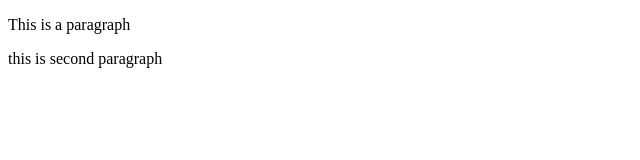
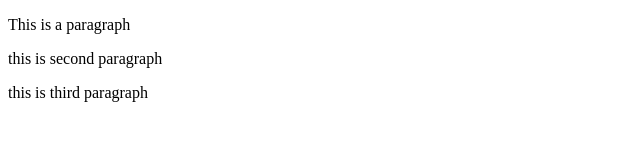
Before and after one commit to PraleshRajbhandari/git-test, a website: page index.html in a window 1280 px wide. Shown: the whole page, without its empty margins (0-640 px from the left). Drawn offline with Linux system fonts and the light colour scheme.

Commit message:
fourth commit

```diff
--- a/index.html
+++ b/index.html
@@ -8,5 +8,7 @@
 <body>
         <p>This is a paragraph</p>
         <p>this is second paragraph</p>
+        <p>this is third paragraph</p>
+
 </body>
 </html>
```
Also changed, not shown: package.json (added, +24 -0 lines), 2 other files.
